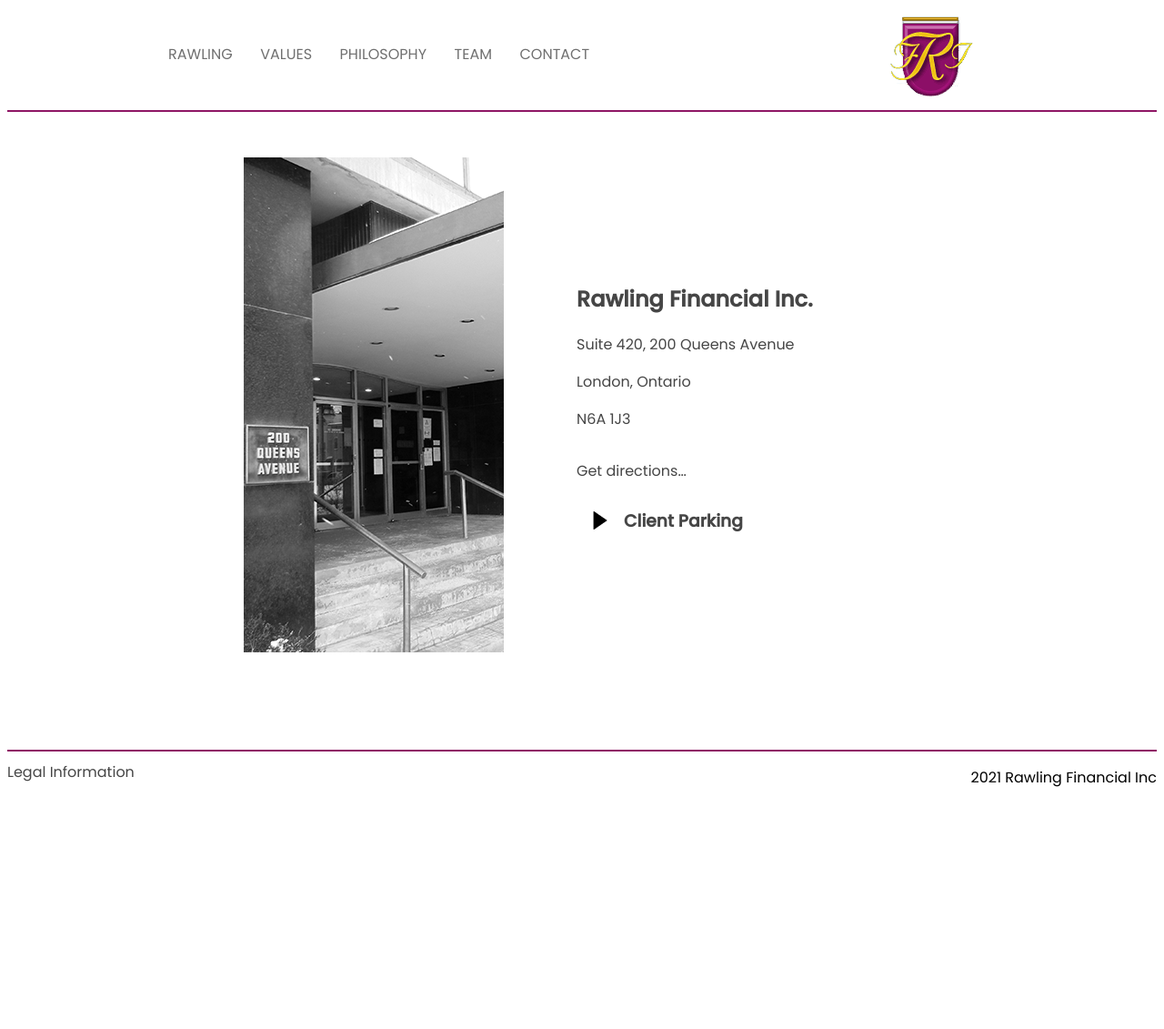
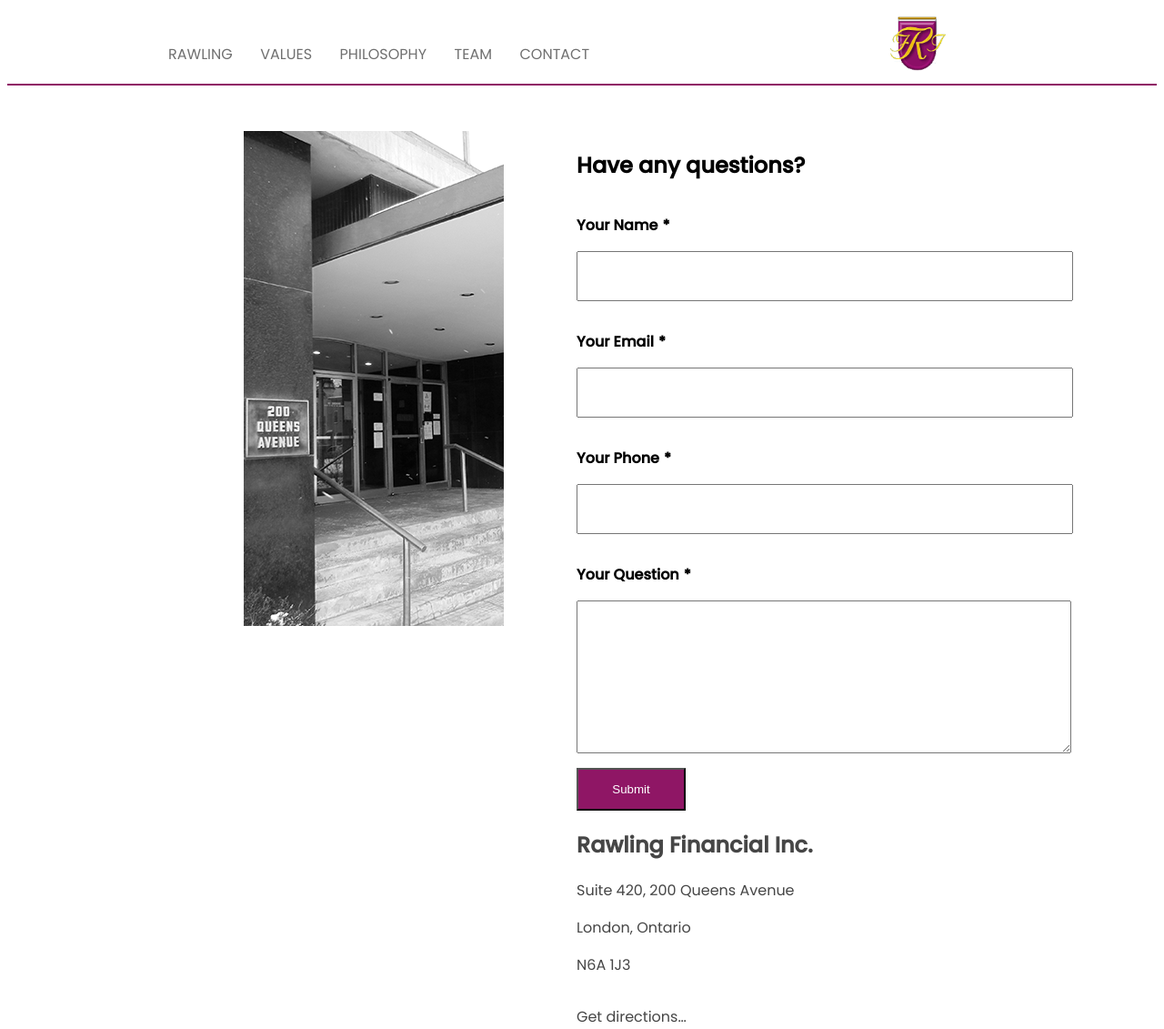
Before and after one commit to ash674/rawling_financial, a PHP site: page /public/contact.php in a window 1280 px wide. Shown: the top 1131 px of the page at 91% size. Before the commit the page ends 865 px from the top, so only its background shows below. Run offline with PHP 8.4, Linux system fonts and the light colour scheme.

Commit message:
contact form

```diff
--- a/css/main.css
+++ b/css/main.css
@@ -154,9 +154,46 @@
   margin-right: 400px;
 }
 
+.contact_form form {
+  display: flex;
+  flex-direction: column;
+}
+.contact_form input {
+  height: 35px;
+  margin-bottom: 1rem;
+  padding: 0.5rem 1rem;
+  width: 80%;
+}
+.contact_form label {
+  font-size: 16px;
+  font-weight: 800;
+  padding: 1rem 0;
+  position: relative;
+}
+.contact_form label::after {
+  content: "*";
+  padding: 5px;
+}
+.contact_form textarea {
+  width: 80%;
+  margin-bottom: 1rem;
+  padding: 0.5rem 1rem;
+}
+
+.contactButton {
+  width: 120px;
+  color: white;
+  background-color: #8f1665;
+  text-align: center;
+  cursor: pointer;
+}
+
 @media (min-width: 500px) {
   .LogoSection {
     margin-left: 220px;
+  }
+  .LogoSection img {
+    height: 60px;
   }
 
   .headSection {
@@ -200,10 +237,6 @@
     font-size: 16px;
     margin-bottom: 50px;
     justify-content: center;
-  }
-
-  .bodyImage {
-    margin: auto;
   }
 
   .mainContent {
--- a/public/contact.php
+++ b/public/contact.php
@@ -1,3 +1,4 @@
+
 <!DOCTYPE html>
 <html lang="en">
 <head>
@@ -11,7 +12,7 @@
 <section class="headSection">
 <section class="headLinks">
     <nav id="headNav">
-    <a href="index.php">RAWLING</a>
+    <a href="../index.php">RAWLING</a>
     <a href="values.php">VALUES</a>
     <a href="philosophy.php">PHILOSOPHY</a>
     <a href="team.php">TEAM</a>
@@ -32,6 +33,24 @@
 
         </section>
     <section class="mainContent">
+    <section class="contact_form">
+    <h2> Have any questions?</h2>
+    <form action="send.php" method="post">
+    <label for="name">Your Name</label>
+    <input id="name" type="text" name="name" value="">
+
+    <label for="email">Your Email</label>
+    <input id="email" type="text" name="email" value="">
+
+    <label for="phone">Your Phone</label>
+    <input id="phone" type="text" name="phone" value="">
+
+    <label for="question">Your Question</label>
+    <textarea id="question" type="text" name="question" cols="20" rows="10"></textarea>
+
+     <button type="submit" name="submit" class="contactButton"><p>Submit</p></button>
+</form>
+    </section>
     <section class="Content1">
     <h2>Rawling Financial Inc.</h2>
     <p>Suite 420, 200 Queens Avenue</p>
--- a/public/philosophy.php
+++ b/public/philosophy.php
@@ -11,7 +11,7 @@
 <section class="headSection">
 <section class="headLinks">
     <nav id="headNav">
-    <a href="index.php">RAWLING</a>
+    <a href="../index.php">RAWLING</a>
     <a href="values.php">VALUES</a>
     <a href="#">PHILOSOPHY</a>
     <a href="team.php">TEAM</a>
--- a/public/team.php
+++ b/public/team.php
@@ -11,7 +11,7 @@
 <section class="headSection">
 <section class="headLinks">
     <nav id="headNav">
-    <a href="index.php">RAWLING</a>
+    <a href="../index.php">RAWLING</a>
     <a href="values.php">VALUES</a>
     <a href="philosophy.php">PHILOSOPHY</a>
     <a href="#">TEAM</a>
--- a/public/values.php
+++ b/public/values.php
@@ -11,7 +11,7 @@
 <section class="headSection">
 <section class="headLinks">
     <nav id="headNav">
-    <a href="index.php">RAWLING</a>
+    <a href="../index.php">RAWLING</a>
     <a href="#">VALUES</a>
     <a href="philosophy.php">PHILOSOPHY</a>
     <a href="team.php">TEAM</a>
--- a/scss/main.scss
+++ b/scss/main.scss
@@ -4,4 +4,5 @@
 @import './modules/_collapsible.scss';
 @import './modules/_dropdown.scss';
 @import './modules/_footer.scss';
+@import './modules/_contact.scss';
 @import './modules/_mediaqueries.scss';
--- /dev/null
+++ b/scss/modules/_contact.scss
@@ -0,0 +1,36 @@
+.contact_form{
+
+    form{
+    display: flex;
+    flex-direction: column;
+}
+input{
+    height: 35px;
+    margin-bottom: 1rem;
+    padding:.5rem 1rem;
+    width: 80%;
+}
+label{
+    font-size: 16px;
+    font-weight: 800;
+    padding: 1rem 0;
+    position: relative;
+}
+label::after{
+    content: "*";
+    padding: 5px;
+}
+textarea{
+    width: 80%;
+    margin-bottom: 1rem;
+    padding:.5rem 1rem;
+}
+}
+
+.contactButton{
+    width: 120px;
+    color: white;
+    background-color:#8f1665;
+    text-align: center;
+    cursor: pointer;
+}
--- a/scss/modules/_mediaqueries.scss
+++ b/scss/modules/_mediaqueries.scss
@@ -2,6 +2,9 @@
 // INDEX PAGE QUERY
 .LogoSection {
 margin-left: 220px;
+img{
+    height: 60px;
+}
 }
 
 .headSection {
@@ -44,9 +47,7 @@
     justify-content: center;
 }
 
-.bodyImage {
-    margin: auto;
-}
+
 .mainContent {
     display: flex;
     flex-direction: column;
```
Also changed, not shown: index.php (renamed from public/index.php, +8 -8 lines), public/send.php (added, +93 -0 lines), 1 other file.
